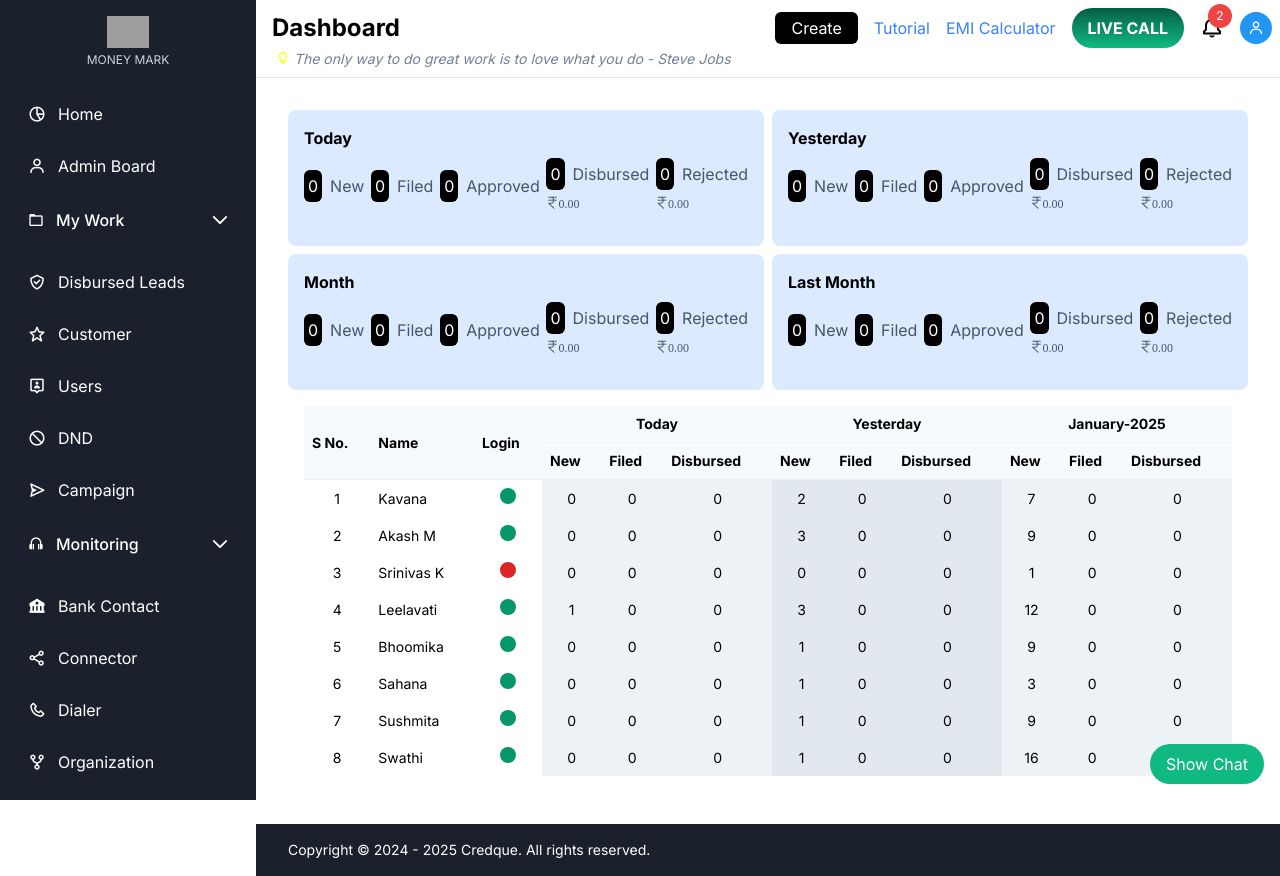
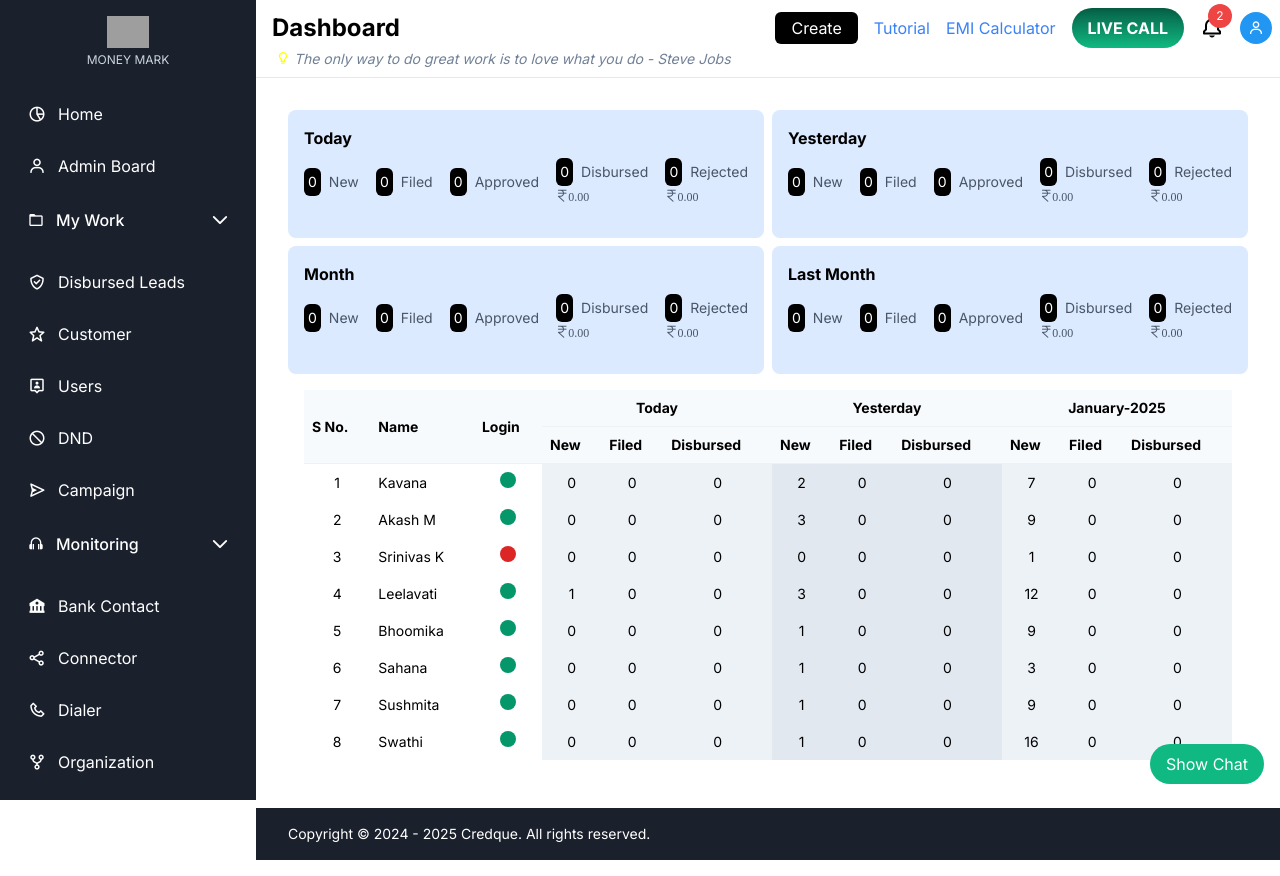
Before and after one commit to nivi635/freelancing, a Next.js app: page /admin-board in a window 1280 px wide. Built offline with nearby package versions, Linux system fonts and the light colour scheme; grey boxes are pictures that could not be loaded.

Commit message:
updated18v2

```diff
--- a/src/app/layout.js
+++ b/src/app/layout.js
@@ -1,16 +1,11 @@
 import { Geist, Geist_Mono } from "next/font/google";
+import { Inter } from "next/font/google"; // Import Inter
 import "./globals.css";
 import CustomPrimeReactProvider from "@/providers/CustomPrimeReactProvider";
 import DashboardWrapper from "@/components/Wrappers/DashboardWrapper";
 
-
-const geistSans = Geist({
-  variable: "--font-geist-sans",
-  subsets: ["latin"],
-});
-
-const geistMono = Geist_Mono({
-  variable: "--font-geist-mono",
+const interFont = Inter({
+  variable: "--font-inter",
   subsets: ["latin"],
 });
 
@@ -19,22 +14,19 @@ export const metadata = {
   description: "Version 2",
 };
 
-import { MyProvider } from '../context/MyContext';
+import { MyProvider } from "../context/MyContext";
 
 export default function RootLayout({ children }) {
   return (
-
-      <html lang="en">
-        <body className={`${geistSans.variable} ${geistMono.variable} antialiased overflow-y-auto`}>
+    <html lang="en">
+      <body className={`${interFont.variable} antialiased overflow-y-auto`}>
+        {" "}
         <MyProvider>
           <CustomPrimeReactProvider>
-          <DashboardWrapper>
-            {children}
-          </DashboardWrapper>
+            <DashboardWrapper>{children}</DashboardWrapper>
           </CustomPrimeReactProvider>
-          </MyProvider>
-        </body>
-      </html>
-
+        </MyProvider>
+      </body>
+    </html>
   );
 }
--- a/src/components/dashboardComponents/AdminBoard/AdminStatusCard.js
+++ b/src/components/dashboardComponents/AdminBoard/AdminStatusCard.js
@@ -2,9 +2,9 @@ import React from "react";
 
 const AdminStatusCard = ({ title, statuses }) => {
   return (
-    <div className="flex-1 bg-blue-100 p-4 rounded-lg">
+    <div className="flex-1  bg-blue-100 p-4 rounded-lg">
       <h2 className="font-bold mb-2 text-center md:text-left break-words">{title}</h2>
-      <div className="flex flex-col md:flex-row flex-wrap justify-between mb-2 text-gray-700">
+      <div className="flex flex-col md:flex-row flex-wrap justify-between mb-2 text-gray-700 text-sm">
         {statuses.map((status, index) => (
           <div key={index} className="flex items-center mb-2 text-gray-700 w-full md:w-auto">
             <div className="flex  flex-col items-center md:items-start">
```
